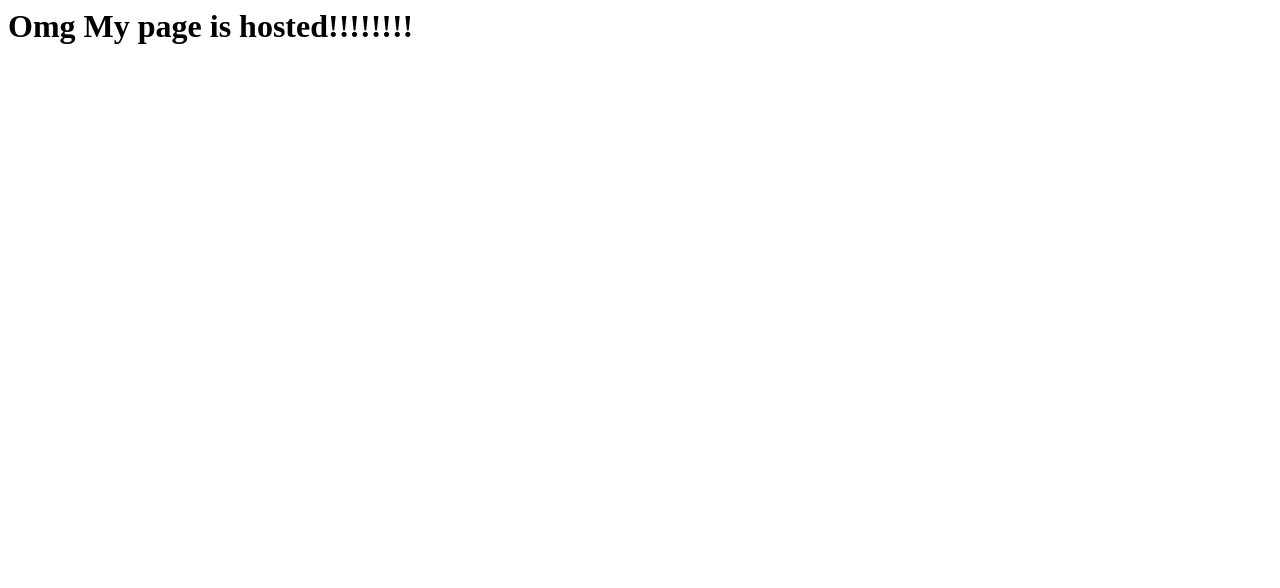
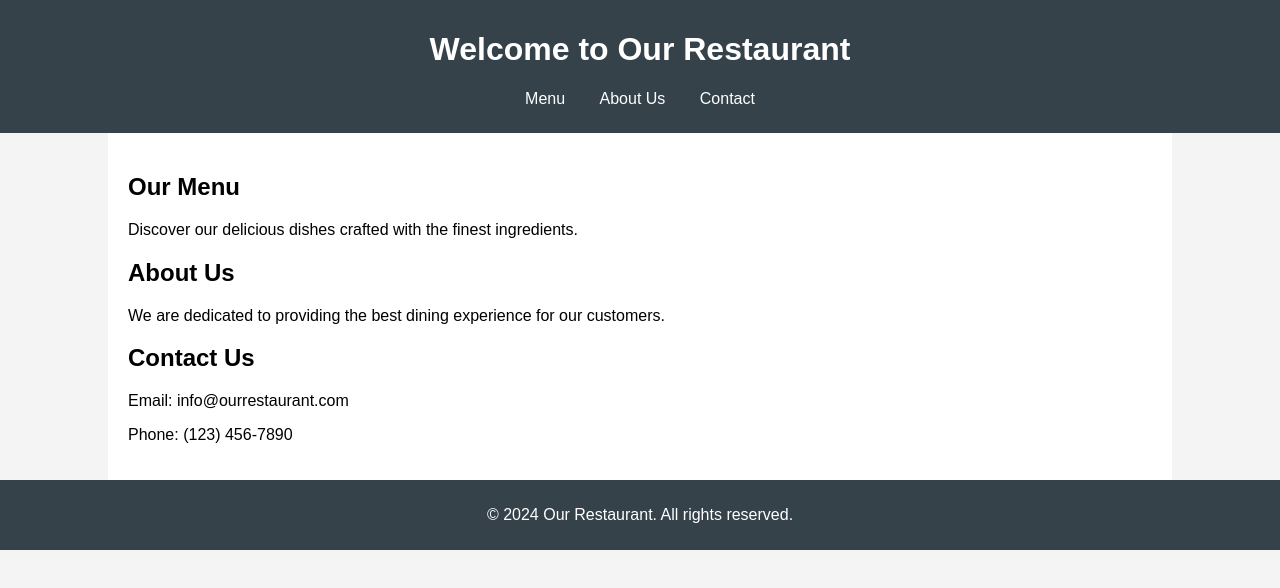
Before and after one commit to NandhiniDotMahendran/NandhiniDotMahendran.github.io, a plain HTML site: page Mypage.html in a window 1280 px wide. Drawn offline with Linux system fonts and the light colour scheme.

Commit message:
Add files via upload

```diff
--- a/Mypage.html
+++ b/Mypage.html
@@ -1,7 +1,82 @@
-<html>
-<title>My page
-</title>
+<!DOCTYPE html>
+<html lang="en">
+<head>
+    <meta charset="UTF-8">
+    <meta name="viewport" content="width=device-width, initial-scale=1.0">
+    <meta name="description" content="Welcome to our restaurant. Enjoy the best dishes and a wonderful dining experience.">
+    <title>Welcome to Our Restaurant</title>
+    <link rel="stylesheet" href="styles.css"> <!-- Link to an external CSS file if needed -->
+    <style>
+        body {
+            font-family: Arial, sans-serif;
+            margin: 0;
+            padding: 0;
+            background-color: #f4f4f4;
+        }
+        header {
+            background: #35424a;
+            color: #ffffff;
+            padding: 10px 0;
+            text-align: center;
+        }
+        nav {
+            margin: 15px 0;
+        }
+        nav a {
+            margin: 0 15px;
+            color: #ffffff;
+            text-decoration: none;
+        }
+        .container {
+            width: 80%;
+            margin: auto;
+            overflow: hidden;
+            padding: 20px;
+            background: #ffffff;
+        }
+        footer {
+            text-align: center;
+            padding: 10px 0;
+            background: #35424a;
+            color: #ffffff;
+            position: relative;
+            bottom: 0;
+            width: 100%;
+        }
+    </style>
+</head>
 <body>
-<h1> Omg My page is hosted!!!!!!!!</h1>
-</bodY>
+
+<header>
+    <h1>Welcome to Our Restaurant</h1>
+    <nav>
+        <a href="#menu">Menu</a>
+        <a href="#about">About Us</a>
+        <a href="#contact">Contact</a>
+    </nav>
+</header>
+
+<div class="container">
+    <section id="menu">
+        <h2>Our Menu</h2>
+        <p>Discover our delicious dishes crafted with the finest ingredients.</p>
+    </section>
+
+    <section id="about">
+        <h2>About Us</h2>
+        <p>We are dedicated to providing the best dining experience for our customers.</p>
+    </section>
+
+    <section id="contact">
+        <h2>Contact Us</h2>
+        <p>Email: info@ourrestaurant.com</p>
+        <p>Phone: (123) 456-7890</p>
+    </section>
+</div>
+
+<footer>
+    <p>&copy; 2024 Our Restaurant. All rights reserved.</p>
+</footer>
+
+</body>
 </html>
```
